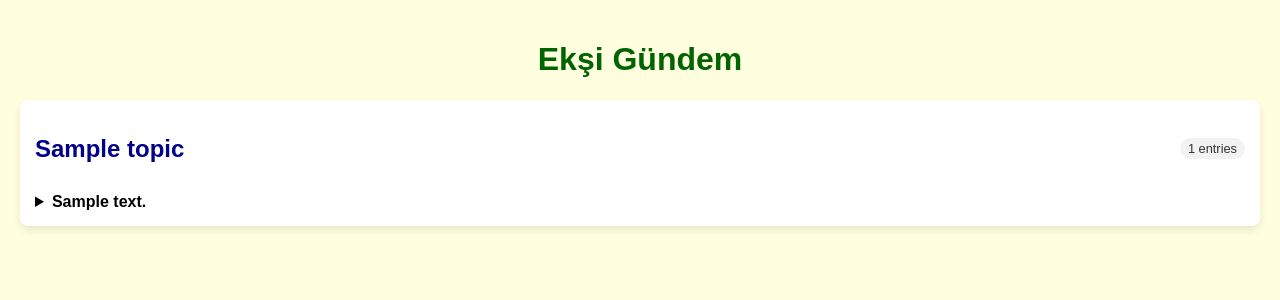
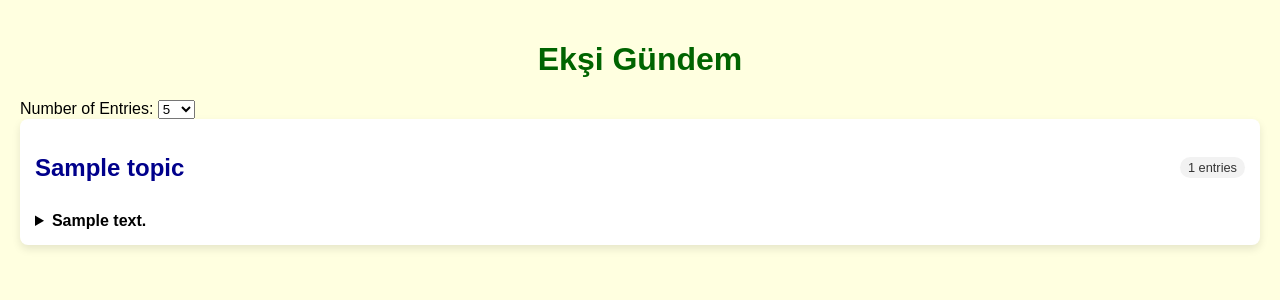
Before and after one commit to zurna-labs/eksi-gundem, a Flask app: template templates/index.html in a window 1280 px wide. Shown: the top 300 px of the page. Run offline with Flask 2, Linux system fonts and the light colour scheme; the template is opened without the code that fills it: most values are stand-ins (such as "Sample title", 1, 10 or a date in 2020).

Commit message:
added dropdown for entry number

```diff
--- a/app.py
+++ b/app.py
@@ -7,7 +7,7 @@
 import threading
 
 from bs4 import BeautifulSoup
-from flask import Flask, render_template
+from flask import Flask, render_template, request
 from logger import Logger
 from datetime import datetime
 from summarizer import Summarizer
@@ -16,7 +16,7 @@
 
 global CONTEXT
 CONTEXT = None
-
+NUM_ENTRIES = 10
 # Create a lock
 LOCK = threading.Lock()
 
@@ -265,6 +265,7 @@
 
 @app.route("/")
 def index():
-    return render_template("index.html", context=CONTEXT)
+    NUM_ENTRIES = request.args.get('num_entries', default=10, type=int)
+    return render_template("index.html", context=CONTEXT, num_entries = NUM_ENTRIES)
 
 app.run(debug=False)
--- a/templates/index.html
+++ b/templates/index.html
@@ -8,6 +8,15 @@
 </head>
 <body>
     <h1>Ekşi Gündem</h1>
+    <!-- Dropdown form for selecting number of entries -->
+    <form action="{{ url_for('index') }}" method="get">
+        <label for="num-entries">Number of Entries:</label>
+        <select name="num_entries" id="num-entries" onchange="this.form.submit()">
+            <option value="5" {% if num_entries == 5 %}selected{% endif %}>5</option>
+            <option value="10" {% if num_entries == 10 %}selected{% endif %}>10</option>
+            <option value="20" {% if num_entries == 20 %}selected{% endif %}>20</option>
+        </select>
+    </form>
     {% if context %}
     <div>
         {% for filename, topic in context.topics_list %}
@@ -25,7 +34,7 @@
                     </summary>
                     <small>{{ topic.timestamp }}</small>
                     <ul>
-                        {% for entry in topic.entries %}
+                        {% for entry in topic.entries[:num_entries] %}
                             <li>{{ entry }}</li>
                         {% endfor %}
                     </ul>
```
